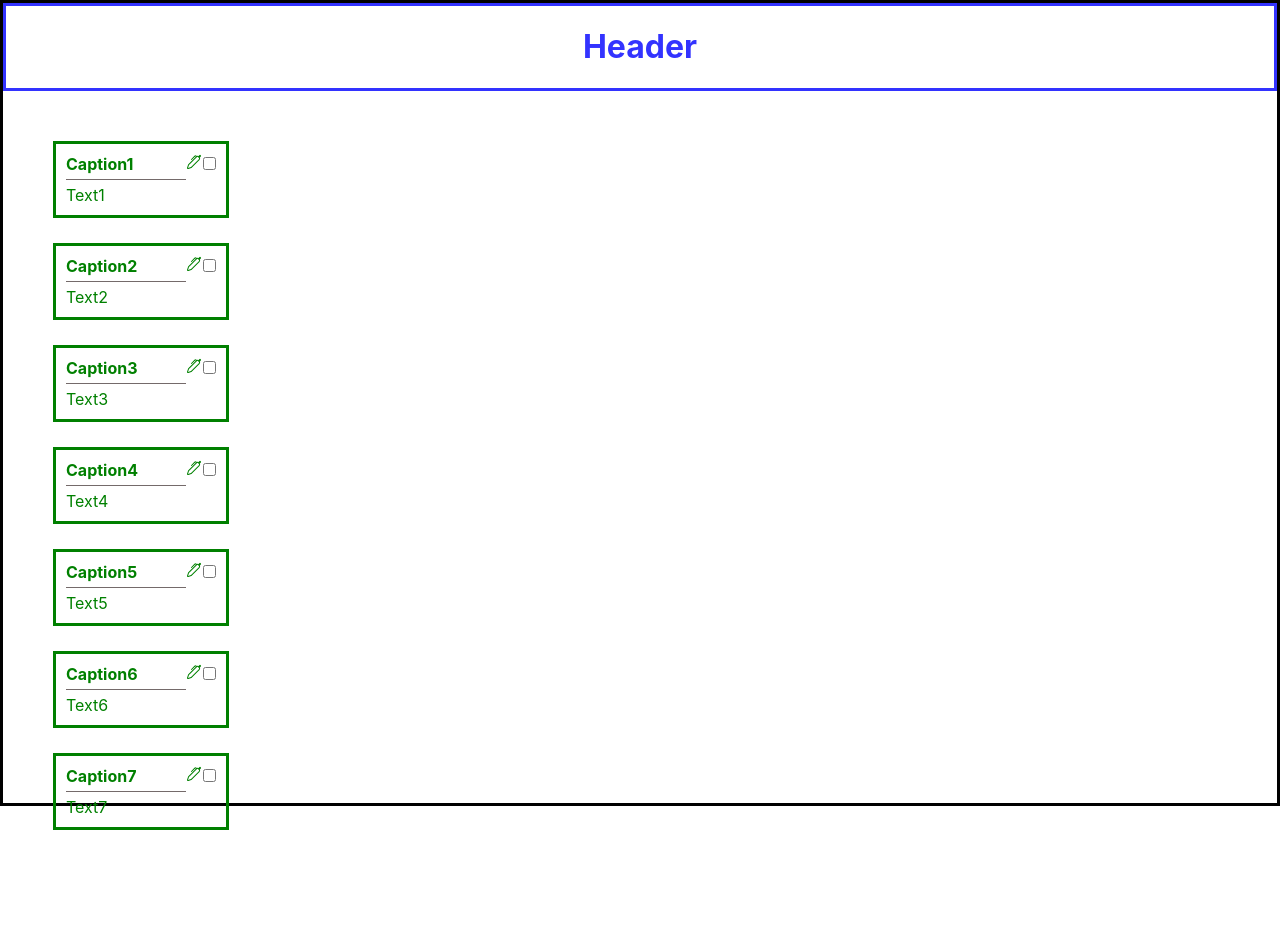
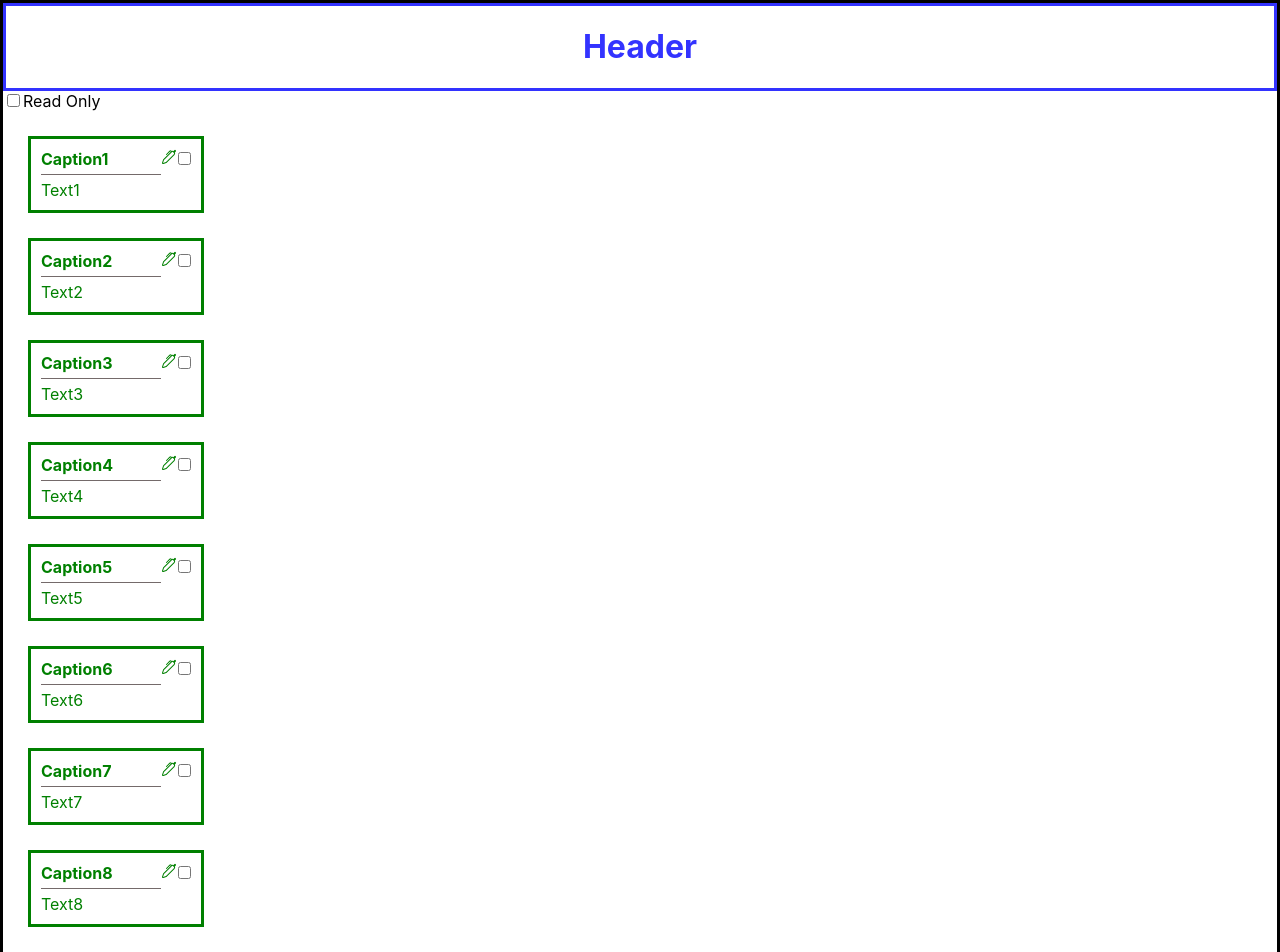
Before and after one commit to ashubenok710/IBA-ReactJS, a React (Create React App) app: page / in a window 1280 px wide. Shown: the top 952 px of the page. Before the commit the page ends 830 px from the top, so only its background shows below. Built offline with nearby package versions, Linux system fonts and the light colour scheme.

Commit message:
Task4 - readOnly

```diff
--- a/src/App.css
+++ b/src/App.css
@@ -1,6 +1,7 @@
 .main-container{
   border: 3px solid #000000;
-  height: 100vh;
+  min-height: 100vh;
+  padding-bottom: 25px;
 }
 
 .cardWrapper{
--- a/src/App.js
+++ b/src/App.js
@@ -1,6 +1,7 @@
 import React from "react";
 import { Row, Container } from "react-bootstrap";
 import "./App.css";
+import StatelessCheckbox from "./StatelessCheckbox";
 
 import Header from "./Header";
 import Card from "./Card";
@@ -9,21 +10,15 @@ class App extends React.Component {
   constructor(props) {
     super(props);
     this.setCard = this.setCard.bind(this);
+    this.changeMethod = this.changeMethod.bind(this);
   }
 
   state = {
     header: "Caption",
     text: "Text...",
-  };
-
-  setCard = (header, text) => {
-    this.setState({ header, text });
-  };
-
-  render() {
-    const { header, text } = this.state;
-
-    const data = [
+    checked: false,
+    readOnly: false,
+    cards: [
       { id: 1, headerText: "Caption1", text: "Text1" },
       { id: 2, headerText: "Caption2", text: "Text2" },
       { id: 3, headerText: "Caption3", text: "Text3" },
@@ -31,16 +26,25 @@ class App extends React.Component {
       { id: 5, headerText: "Caption5", text: "Text5" },
       { id: 6, headerText: "Caption6", text: "Text6" },
       { id: 7, headerText: "Caption7", text: "Text7" },
-    ];
-    //const listItems = data.map((d) => <li key={d.name}>{d.name}</li>);
+      { id: 8, headerText: "Caption8", text: "Text8" },
+    ],
+  };
 
-    const listItems = data.map((d) => (
-      <Row className="cardWrapper">
-        <Card key={d.id} headerText={d.headerText} onSetCard={this.setCard}>
-          {d.text}
-        </Card>
-      </Row>
-    ));
+  changeMethod() {
+    this.setState({
+      readOnly: !this.state.readOnly,
+    });
+  }
+
+  setCard = (index, header, text) => {
+    let tmp = this.state.cards;
+    tmp[index].headerText = header;
+    tmp[index].text = text;
+    this.setState({ cards: tmp });
+  };
+
+  render() {
+    const { readOnly, cards } = this.state;
 
     return (
       <div className="App">
@@ -48,7 +52,28 @@ class App extends React.Component {
           <Row>
             <Header headerText="Header"></Header>
           </Row>
-          <Row className="cardWrapper">{listItems}</Row>
+
+          <span className="">
+            <StatelessCheckbox
+              label="Read Only"
+              checked={readOnly}
+              onChange={this.changeMethod}
+            />
+          </span>
+
+          {cards.map((d, index) => (
+            <Row className="cardWrapper">
+              <Card
+                key={d.id}
+                number={index}
+                headerText={d.headerText}
+                readOnly={readOnly}
+                onSetCard={this.setCard}
+              >
+                {d.text}
+              </Card>
+            </Row>
+          ))}
         </Container>
       </div>
     );
--- a/src/Card/index.js
+++ b/src/Card/index.js
@@ -17,11 +17,13 @@ class Card extends React.Component {
   state = {
     checked: false,
     isEdit: false,
+    isReadOnly: false,
     initHeader: this.props.headerText,
     initText: this.props.children,
   };
 
   changeMethod() {
+    console.log("Card: changeMethod");
     this.setState({
       checked: !this.state.checked,
     });
@@ -46,7 +48,14 @@ class Card extends React.Component {
 
   render() {
     const { checked, isEdit, initHeader, initText } = this.state;
-    const { className, headerText, children, onSetCard } = this.props;
+    const {
+      className,
+      readOnly,
+      number,
+      headerText,
+      children,
+      onSetCard,
+    } = this.props;
 
     return (
       <div
@@ -57,12 +66,21 @@ class Card extends React.Component {
         {isEdit ? (
           <>
             <span className="absolute pen" onClick={this.toogleEditMethod}>
-              <FaSave onClick={() => onSetCard(initHeader, initText)} />
+              {!readOnly && (
+                <>
+                  <FaSave
+                    onClick={() => onSetCard(number, initHeader, initText)}
+                  />
                   <GiCancel
                     onClick={() =>
-                  this.setState({ initHeader: headerText, initText: children })
+                      this.setState({
+                        initHeader: headerText,
+                        initText: children,
+                      })
                     }
                   />
+                </>
+              )}
             </span>
 
             <div className="card-header">
@@ -82,9 +100,12 @@ class Card extends React.Component {
           </>
         ) : (
           <>
+            {!readOnly && (
               <span className="absolute pen" onClick={this.toogleEditMethod}>
                 <BsPen />
               </span>
+            )}
+
             <span className="absolute checkbox">
               <StatelessCheckbox
                 checked={checked}
```
Lines whose indentation alone changed are shown as unchanged.
